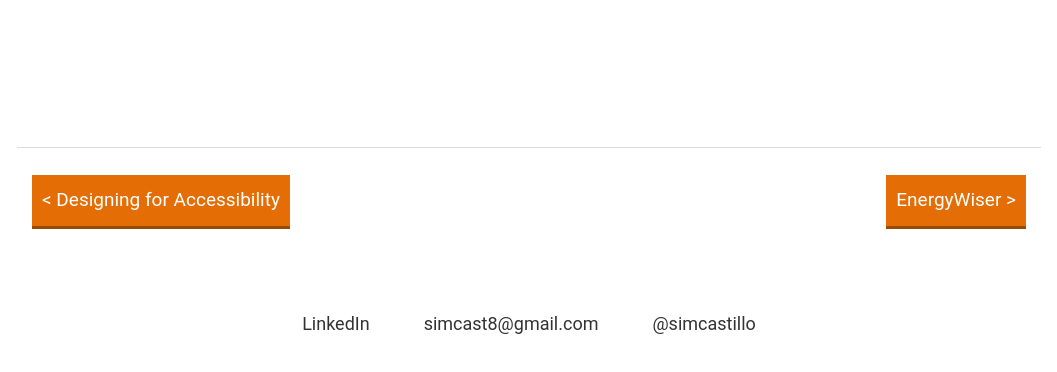
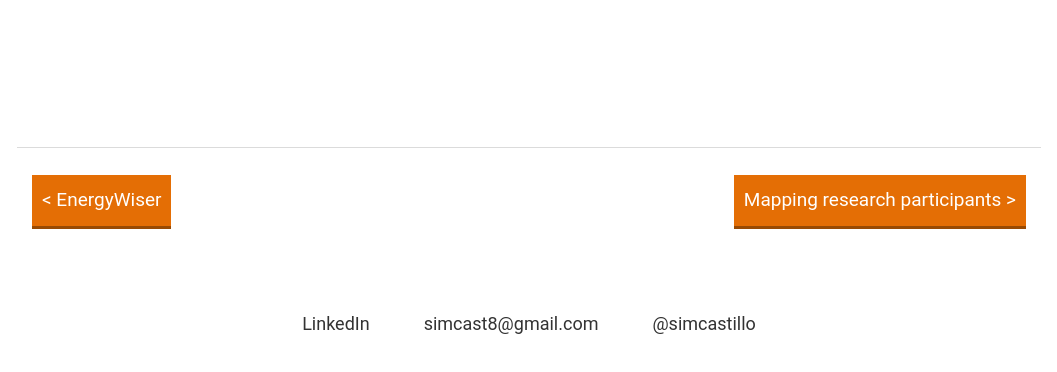
Before and after one commit to simon-castillo/portfolio, a website: page site/ho.html in a window 1280 px wide. Shown: the part 5118-5490 px from the top of the page, without its empty margins (111-1168 px from the left). Drawn offline with nearby package versions, Linux system fonts and the light colour scheme.

Commit message:
reorder pages

```diff
--- a/site/ho.html
+++ b/site/ho.html
@@ -190,11 +190,11 @@
   <div class="twelve columns">
     <footer class="footer">
       <div class="previous-next-container">
-        <a href="accessibility.html" class="previous-next-button">
-          < Designing for Accessibility
+        <a href="energywiser.html" class="previous-next-button">
+          < EnergyWiser
         </a>
-        <a href="energywiser.html" class="previous-next-button">
-          EnergyWiser >
+        <a href="mapping-participants.html" class="previous-next-button">
+          Mapping research participants >
         </a>
       </div>
       <ul class="contact-links">
```
Also changed, not shown: site/accessibility.html (+2 -2 lines), site/energywiser.html (+4 -4 lines), site/index.html (+9 -9 lines).
